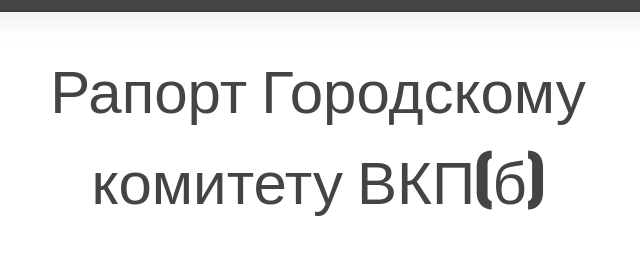
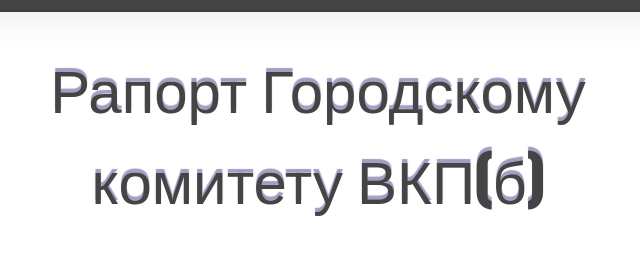
Before and after one commit to madsonafaith/madsonafaith.github.io, a plain HTML site: page ecs.html in a window 1280 px wide. Shown: the part 379-653 px from the top of the page, 322-962 px from the left. Drawn offline with Linux system fonts and the light colour scheme; grey boxes are pictures that could not be loaded.

Commit message:
Update style.css

```diff
--- a/style.css
+++ b/style.css
@@ -209,7 +209,7 @@ box-shadow: 0 1px 5px rgba(0, 0, 0, .5), -20px 0 20px -20px rgba(0, 0, 0, .10),
 }
 .content1 h2
 {
-	text-shadow:0px -4px 1px #fff;
+	text-shadow:0px -4px 1px #a29dc2;
 font: 60px Impact, Charcoal, sans-serif;
 color:#444;
 text-align:center;
```
